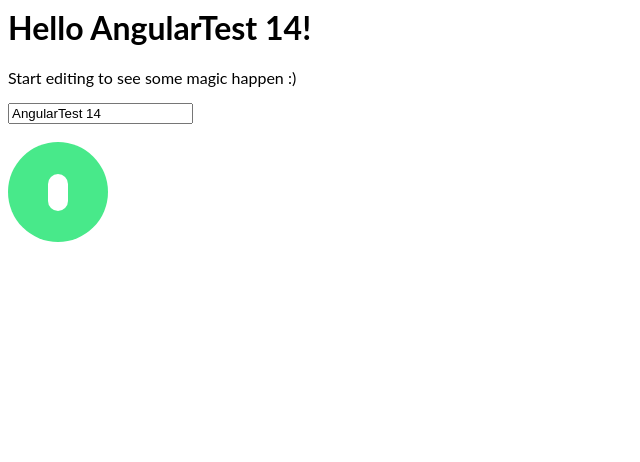
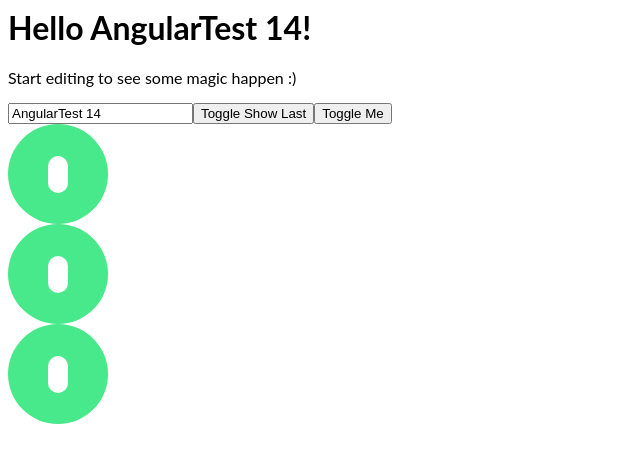
Before and after one commit to 1stApr/angular-100day, an Angular app: page / in a window 1280 px wide. Shown: the top 462 px of the page, without its empty margins (0-640 px from the left). Built offline with nearby package versions, Linux system fonts and the light colour scheme.

Commit message:
Day10 ViewChild/ViewChildren

```diff
--- a/src/app/app.component.html
+++ b/src/app/app.component.html
@@ -2,6 +2,9 @@
 <p>
 	Start editing to see some magic happen :)
 </p>
-<input type="text"[(ngModel)] ="name1" (ngModelChange) = "name1=$event">
-<br><br>
-<toggle [(checked)]="isChecked"></toggle>
+<input #nameInput type="text"[(ngModel)] ="name1" (ngModelChange) = "name1=$event">
+<button (click) = "showLast = !showLast">Toggle Show Last</button>
+<button #toggleButton (click)="toggleComp.toggle()">Toggle Me</button>
+<toggle #toggleComp [(checked)]="isChecked"></toggle>
+<toggle #toggleComp [(checked)]="isChecked"></toggle>
+<ng-container *ngIf="showLast"><toggle [(checked)] = "isChecked"></toggle></ng-container>
--- a/src/app/app.component.ts
+++ b/src/app/app.component.ts
@@ -1,4 +1,13 @@
-import { Component, VERSION } from "@angular/core";
+import {
+  Component,
+  VERSION,
+  ViewChild,
+  ElementRef,
+  ViewContainerRef,
+  QueryList,
+  ViewChildren
+} from "@angular/core";
+import { ToggleComponent } from "./toggle.component";
 
 @Component({
   selector: "my-app",
@@ -6,6 +15,18 @@ import { Component, VERSION } from "@angular/core";
   styleUrls: ["./app.component.css"]
 })
 export class AppComponent {
+  @ViewChildren(ToggleComponent) toggleComp: QueryList<ToggleComponent>;
+  @ViewChild("nameInput", { static: true, read: ElementRef })
+  nameInput: ElementRef<HTMLButtonElement>;
+
   name1 = "AngularTest " + VERSION.major;
   isChecked = true;
+  showLast = true;
+  ngOnInit() {
+    console.log(this.nameInput);
+    // this.nameInput.nativeElement.focus();
+  }
+  ngAfterViewInit() {
+    this.toggleComp.changes.subscribe(console.log);
+  }
 }
--- a/src/app/toggle.component.ts
+++ b/src/app/toggle.component.ts
@@ -6,7 +6,7 @@ import { Component, Input, Output, EventEmitter } from "@angular/core";
       class="toggle-wrapper"
       [class.checked]="checked"
       tabindex="0"
-      (click)="checkedChange.emit(!this.checked)"
+      (click)="toggle()"
     >
       <div class="toggle"></div>
     </div>
@@ -69,4 +69,7 @@ import { Component, Input, Output, EventEmitter } from "@angular/core";
 export class ToggleComponent {
   @Input() checked: boolean;
   @Output() checkedChange = new EventEmitter<boolean>();
+  toggle(){
+    this.checkedChange.emit(!this.checked);
+  }
 }
```
